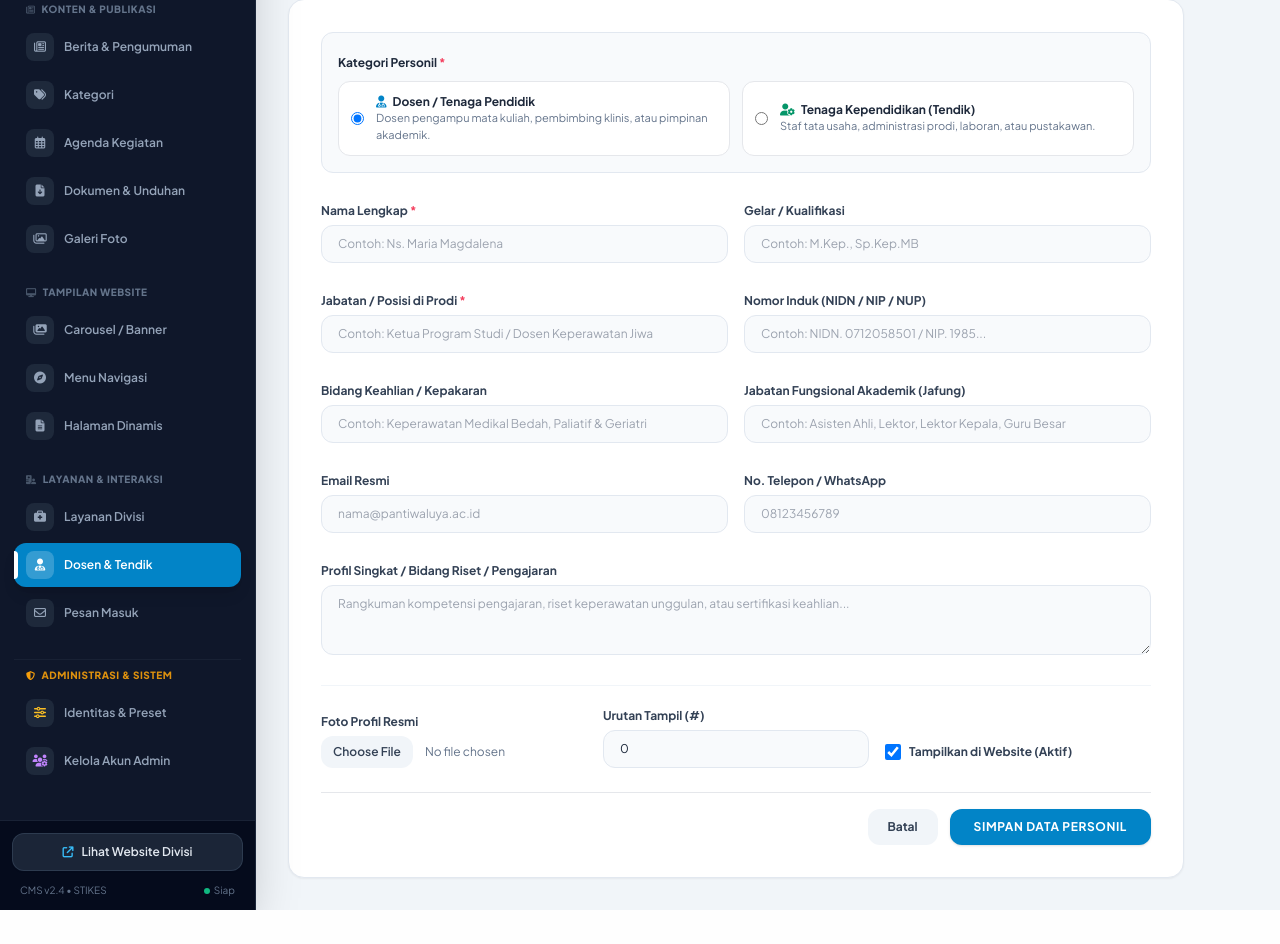
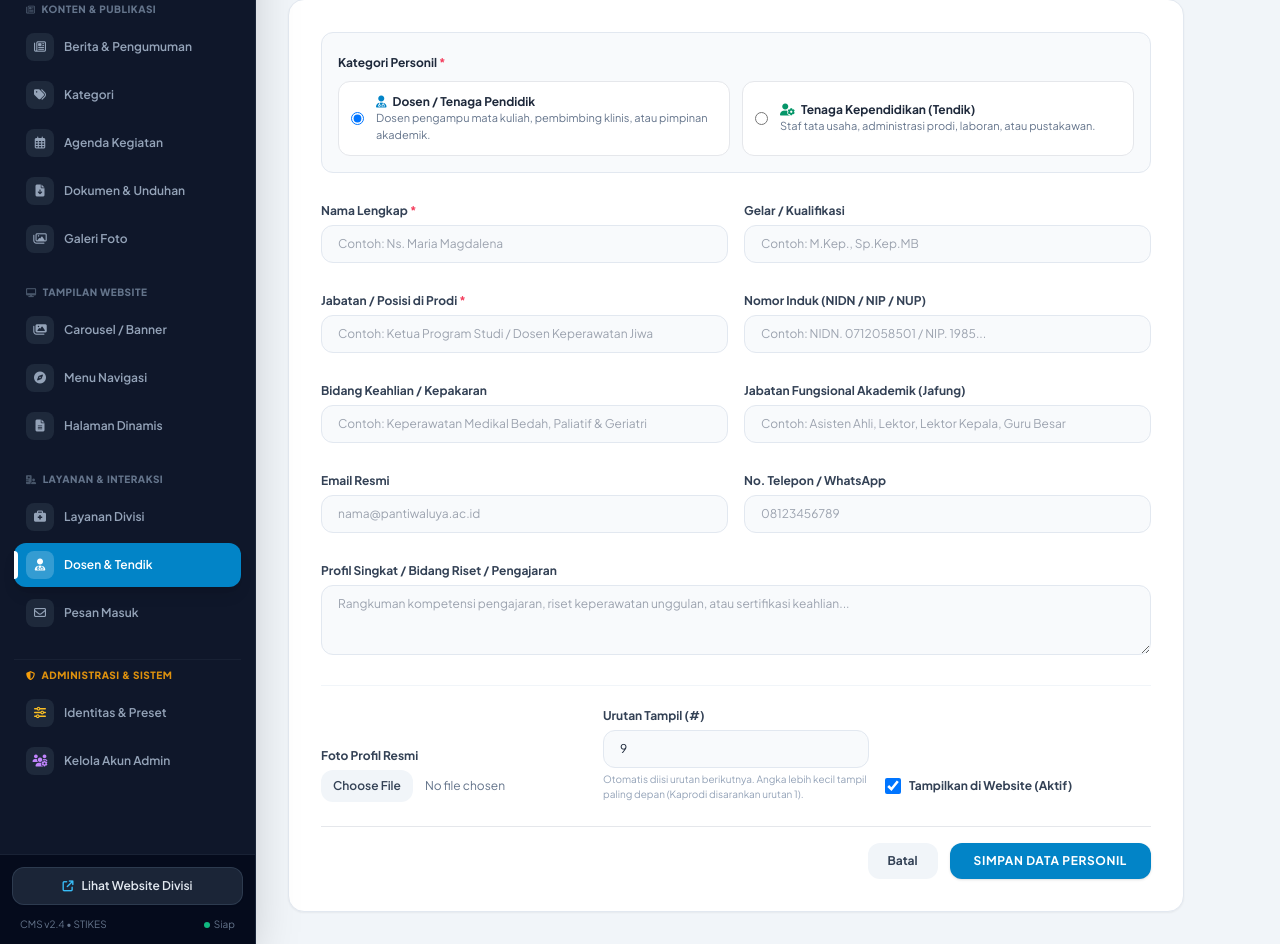
Before and after one commit to YonathanTobias/Cms-Prodi-S1-Farmasi, a Laravel app: page /admin/team/create in a window 1280 px wide. Shown: the part 185-1129 px from the top of the page. Before the commit the page ends 1095 px from the top, so only its background shows below. Run offline with Laravel 12, Linux system fonts and the light colour scheme; a user stored in the database is signed in; data comes from the database, SQL or seed files in the repository; data that the repository does not hold is empty; some libraries are stand-ins or nearby versions.

Commit message:
chore: perbaiki auto default order_index pada form tambah dosen dan tendik

```diff
--- a/app/Http/Controllers/Admin/TeamMemberController.php
+++ b/app/Http/Controllers/Admin/TeamMemberController.php
@@ -40,7 +40,8 @@ class TeamMemberController extends Controller
 
     public function create()
     {
-        return view('admin.team.create');
+        $nextOrder = (TeamMember::max('order_index') ?? 0) + 1;
+        return view('admin.team.create', compact('nextOrder'));
     }
 
     public function store(Request $request)
@@ -65,7 +66,12 @@ class TeamMemberController extends Controller
             $validated['photo'] = \App\Services\ImageService::uploadAndOptimize($request->file('photo'), 'team', 800, 85);
         }
 
-        $validated['order_index'] = $request->input('order_index', 0);
+        if (!$request->filled('order_index') || $request->input('order_index') === null) {
+            $validated['order_index'] = (TeamMember::max('order_index') ?? 0) + 1;
+        } else {
+            $validated['order_index'] = (int) $request->input('order_index');
+        }
+
         $validated['is_active'] = $request->has('is_active') ? (bool)$request->is_active : true;
 
         TeamMember::create($validated);
--- a/resources/views/admin/team/create.blade.php
+++ b/resources/views/admin/team/create.blade.php
@@ -109,7 +109,8 @@
 
                 <div class="space-y-1">
                     <label class="text-xs font-bold text-slate-700">Urutan Tampil (#)</label>
-                    <input type="number" name="order_index" value="{{ old('order_index', 0) }}" class="w-full px-4 py-2.5 rounded-xl text-xs bg-slate-50 border border-slate-200">
+                    <input type="number" name="order_index" value="{{ old('order_index', $nextOrder ?? 1) }}" class="w-full px-4 py-2.5 rounded-xl text-xs bg-slate-50 border border-slate-200 focus:outline-none focus:ring-2 focus:ring-sky-500 focus:bg-white">
+                    <p class="text-[10px] text-slate-400">Otomatis diisi urutan berikutnya. Angka lebih kecil tampil paling depan (Kaprodi disarankan urutan 1).</p>
                 </div>
 
                 <div class="pb-2">
```
